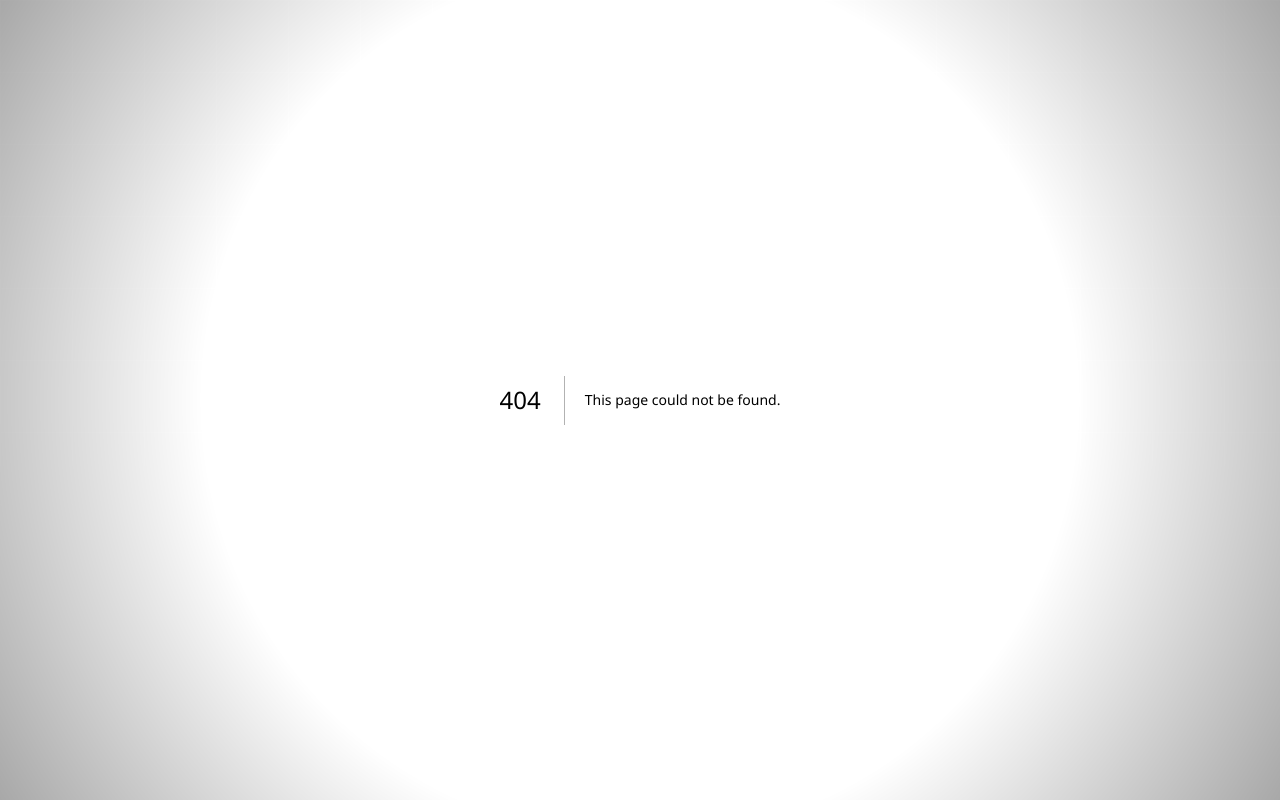
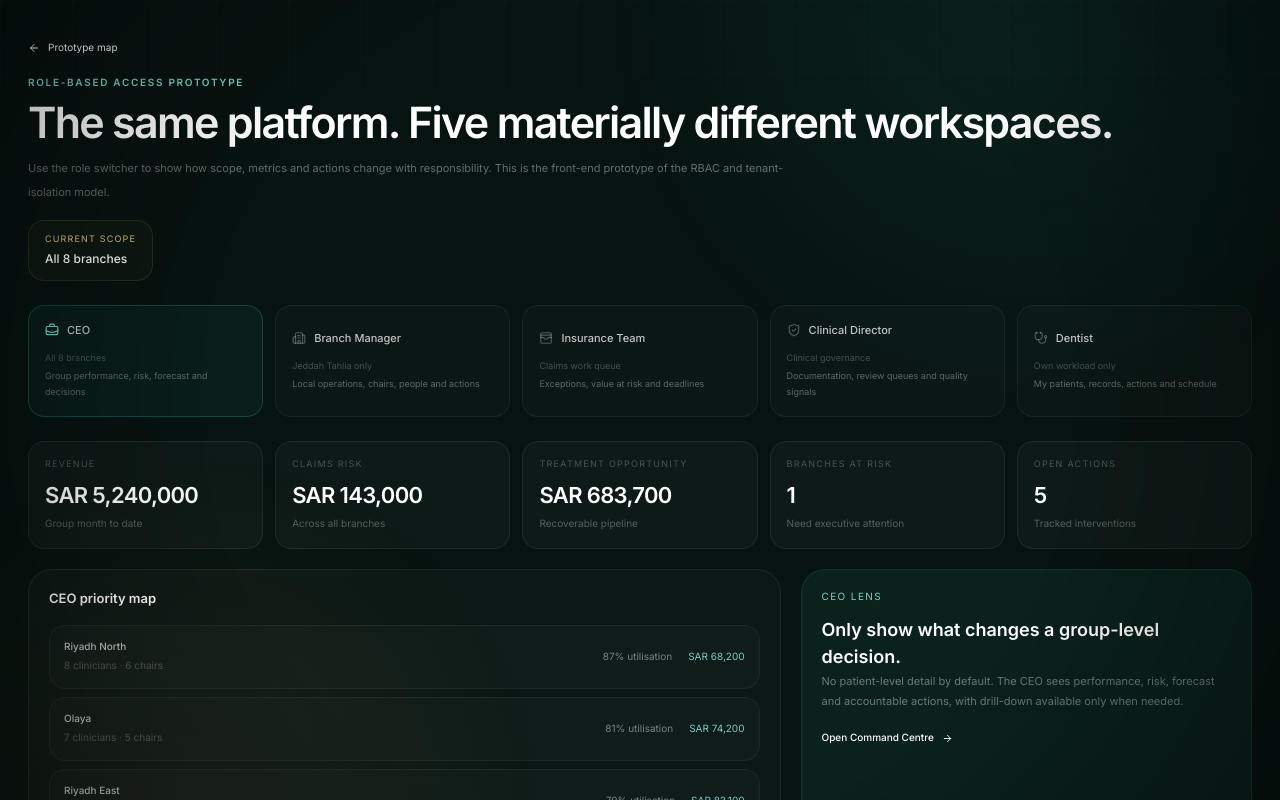
Before and after one commit to Nylon1/SitoraBrandingagency, a Next.js app: page /tools/dental-control/roles in a window 1280 px wide. Before the commit this address had no page. Shown: the top 800 px of the page. Built offline with nearby package versions, Linux system fonts and the light colour scheme; a web font is replaced by a local one.

Commit message:
Add role workspace route

```diff
--- /dev/null
+++ b/app/tools/dental-control/roles/page.tsx
@@ -0,0 +1,5 @@
+import { RoleBasedWorkspaces } from "@/components/dental-control/RoleBasedWorkspaces";
+
+export default function RolesPage() {
+  return <RoleBasedWorkspaces />;
+}
```
